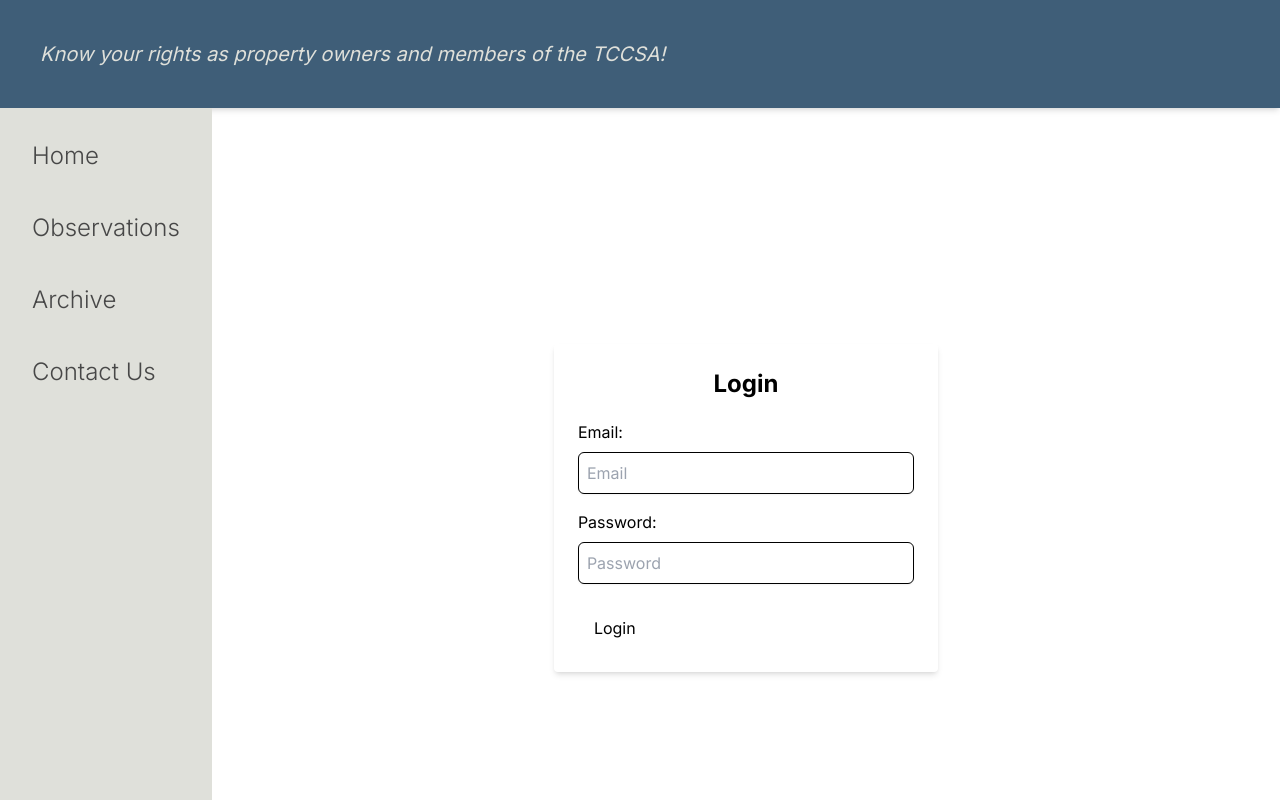
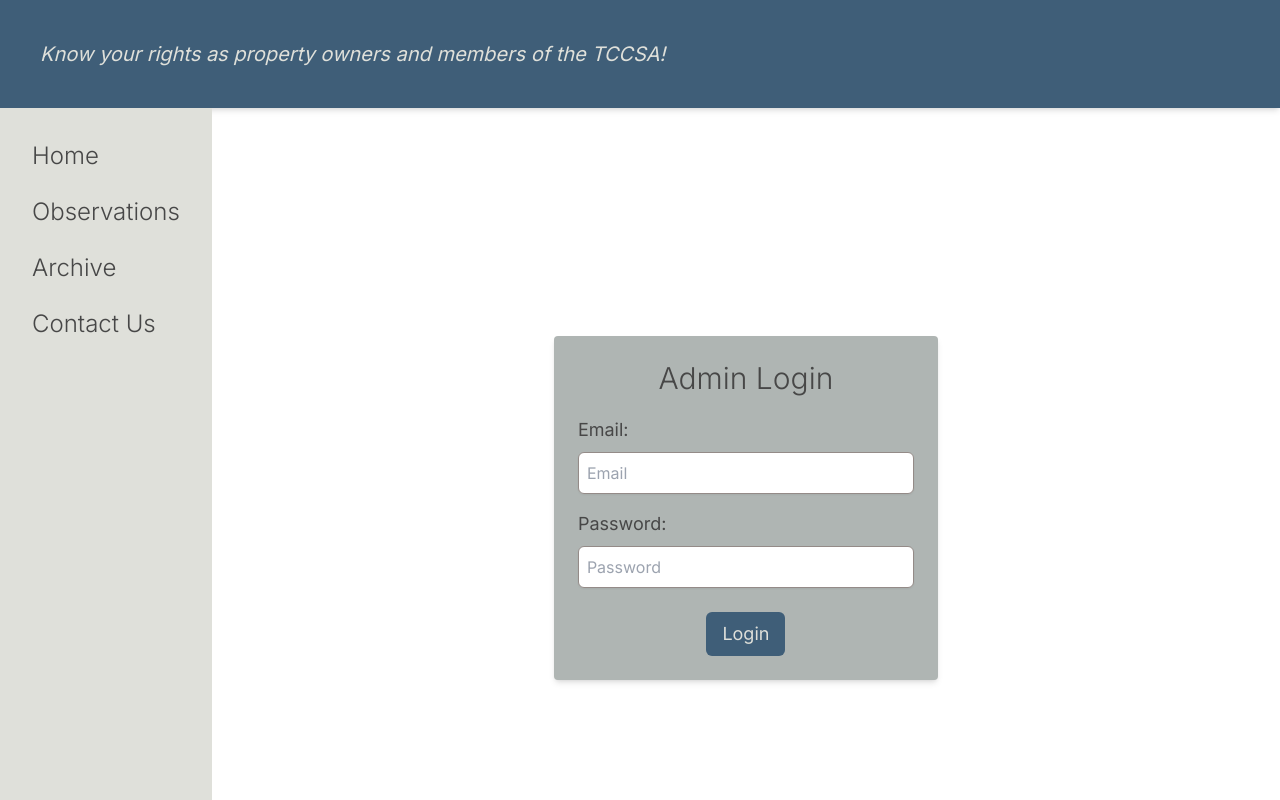
Before and after one commit to ericbatiste/travis-country-hoa, a Next.js app: page /login in a window 1280 px wide. Shown: the top 800 px of the page. Built offline with nearby package versions, Linux system fonts and the light colour scheme; no server answers.

Commit message:
Styling: nutshell btn and login page.

```diff
--- a/src/app/login/page.tsx
+++ b/src/app/login/page.tsx
@@ -24,10 +24,10 @@ export default function LoginPage() {
 
   return (
     <div className="min-h-screen flex items-center justify-center">
-      <form action={handleClickLoginButton} className="bg-white p-6 rounded shadow-md w-full max-w-sm">
-        <h2 className="text-2xl font-bold mb-5 text-center">Login</h2>
+      <form action={handleClickLoginButton} className="bg-gray-cool p-6 rounded shadow-md w-full max-w-sm">
+        <h2 className="text-3xl font-light mb-5 text-center text-gray-text">Admin Login</h2>
         <div className="mb-4">
-          <label htmlFor="email" className="block text-gray-700 mb-2">
+          <label htmlFor="email" className="block text-gray-text text-lg mb-2">
             Email:
           </label>
           <input
@@ -37,11 +37,11 @@ export default function LoginPage() {
             required
             placeholder='Email'
             disabled={isPending}
-            className="mt-1 block w-full p-2 border border-gray-300 rounded-md shadow-sm focus:outline-none focus:ring-indigo-500 focus:border-indigo-500"
+          className="mt-1 block w-full p-2 border border-gray-warm rounded-md shadow-sm focus:outline-none focus:ring-blue focus:border-blue"
           />
         </div>
         <div className="mb-6">
-          <label htmlFor="password" className="block text-gray-700 mb-2">
+          <label htmlFor="password" className="block text-gray-text text-lg mb-2">
             Password:
           </label>
           <input
@@ -51,13 +51,13 @@ export default function LoginPage() {
             required
             placeholder='Password'
             disabled={isPending}
-            className="mt-1 block w-full p-2 border border-gray-300 rounded-md shadow-sm focus:outline-none focus:ring-indigo-500 focus:border-indigo-500"
+            className="mt-1 block w-full p-2 border border-gray-warm rounded-md shadow-sm focus:outline-none focus:ring-blue focus:border-blue"
           />
         </div>
-        <div className="flex items-center justify-between">
+        <div className="flex items-center justify-center">
           <button
             disabled={isPending}
-            className="bg-indigo-500 text-white py-2 px-4 rounded-md hover:bg-indigo-600 focus:outline-none focus:ring-2 focus:ring-indigo-500 focus:ring-opacity-50"
+            className="bg-blue text-beige text-lg py-2 px-4 rounded-md hover:bg-green focus:outline-none focus:ring-2 focus:ring-green focus:ring-opacity-50"
             >
             {isPending ? <Loader2 className="animate-spin" /> : "Login"}
           </button>
--- a/src/components/ArchiveBylawCard.tsx
+++ b/src/components/ArchiveBylawCard.tsx
@@ -25,7 +25,7 @@ export default function ArchiveBylawCard({
   return (
     <div
       key={id}
-      className="border p-4 rounded-lg cursor-pointer hover:shadow-lg flex"
+      className="transition-all p-4 bg-beige shadow-sm cursor-pointer hover:shadow-lg flex"
       onClick={handleCardClick}
     >
       <div className="flex-shrink-0 w-2/5 space-x-8 flex">
--- a/src/components/FeaturedBylawContent.tsx
+++ b/src/components/FeaturedBylawContent.tsx
@@ -20,31 +20,35 @@ export default function FeaturedBylawContent({
       <h2 className="m-16 text-6xl font-semibold text-blue text-center">
         Our Monthly Featured TCCSA Bylaw
       </h2>
-      <section className='px-20 mb-10'>
+      <section className="px-20 mb-10">
         <article
           className={`self-center bg-beige shadow-md max-w-3xl ${
-            isNutshellVisible ? 'float-left p-8 mr-12 mb-8 w-2/5 cursor-pointer' : 'p-14'
+            isNutshellVisible
+              ? 'transition-shadow float-left p-8 mr-12 mb-8 w-2/5 cursor-pointer hover:shadow-xl'
+              : 'p-14'
           }`}
           onClick={isNutshellVisible ? toggleNutshell : undefined}
         >
           {featuredBylawContent?.bylaw_text && (
             <div
-              className={`prose ${isNutshellVisible ? 'text-xs' : 'text-lg '}`}
-              dangerouslySetInnerHTML={{__html: sanitizeHTML(featuredBylawContent.bylaw_text)}}
+              className={`prose font-serif ${isNutshellVisible ? 'text-xs' : 'text-lg '}`}
+              dangerouslySetInnerHTML={{ __html: sanitizeHTML(featuredBylawContent.bylaw_text) }}
             />
           )}
         </article>
 
         {isNutshellVisible && (
-          <article className='prose'>
+          <article className="prose">
             {featuredBylawContent?.in_a_nutshell && (
               <div>
                 <h2 className="text-3xl font-semibold text-gray-text text-center">
                   In a Nutshell...
                 </h2>
                 <div
-                  className="mt-2 mb-20 text-lg"
-                  dangerouslySetInnerHTML={{__html: sanitizeHTML(featuredBylawContent.in_a_nutshell)}}
+                  className="mt-2 text-lg"
+                  dangerouslySetInnerHTML={{
+                    __html: sanitizeHTML(featuredBylawContent.in_a_nutshell)
+                  }}
                 />
               </div>
             )}
@@ -52,11 +56,12 @@ export default function FeaturedBylawContent({
         )}
       </section>
 
-      {!isNutshellVisible && (
-        <button className="mt-4 mb-20 text-2xl text-blue hover:underline hover:text-terracotta" onClick={toggleNutshell}>
-          {isNutshellVisible ? 'Hide "In a Nutshell..."' : 'In a Nutshell...'}
-        </button>
-      )}
+      <button
+        className="transition-all mt-4 mb-20 px-6 py-4 bg-terracotta rounded-md shadow-md text-2xl text-beige hover:shadow-lg hover:bg-green"
+        onClick={toggleNutshell}
+      >
+        {isNutshellVisible ? 'Back' : 'In a Nutshell...'}
+      </button>
     </>
   );
 }
--- a/src/components/Navigation.tsx
+++ b/src/components/Navigation.tsx
@@ -9,7 +9,7 @@ export default function Navigation({ admin }: { admin: User | null}) {
   const isActive = (path: string) => pathname === path;
 
   return (
-    <ul className="space-y-10 w-min text-2xl font-light">
+    <ul className="space-y-6 w-min text-2xl font-light">
       <li
         className={`transition-all ${
           isActive('/') ? 'text-terracotta' : 'text-gray-text hover:cursor-pointer'
--- a/src/components/SignOutBtn.tsx
+++ b/src/components/SignOutBtn.tsx
@@ -30,7 +30,6 @@ export default function SignOutBtn() {
         className="flex items-center space-x-2 mr-6 cursor-pointer"
         onClick={() => setIsDropdownOpen(!isDropdownOpen)}
       >
-        <p>Howdy!</p>
         <CircleUserRound size={30} strokeWidth={1.5} />
         {isDropdownOpen ? (
           <ChevronUp size={30} strokeWidth={1.5} />
@@ -39,11 +38,8 @@ export default function SignOutBtn() {
         )}
       </div>
       {isDropdownOpen && (
-        <div className="absolute mt-2 right-0 bg-blue shadow-md rounded-lg py-2 w-32">
-          <button
-            onClick={handleLogout}
-            className="px-4 py-2 w-full text-left hover:font-bold"
-          >
+        <div className="absolute mt-6 right-0 bg-blue shadow-md rounded-lg py-2 w-32">
+          <button onClick={handleLogout} className="px-4 py-2 w-full text-left hover:font-bold">
             {isPending ? <Loader2 className="animate-spin" /> : 'Log out'}
           </button>
         </div>
--- a/tailwind.config.ts
+++ b/tailwind.config.ts
@@ -15,6 +15,10 @@ const config: Config = {
       'gray-warm': '#948B88',
       'gray-cool': '#AFB5B3',
       'gray-text': '#474747',
+    },
+    fontFamily: {
+      sans: ['Graphik', 'sans-serif'],
+      serif: ['Times New Roman', 'serif'],
     },
     extend: {
       backgroundImage: {
```
